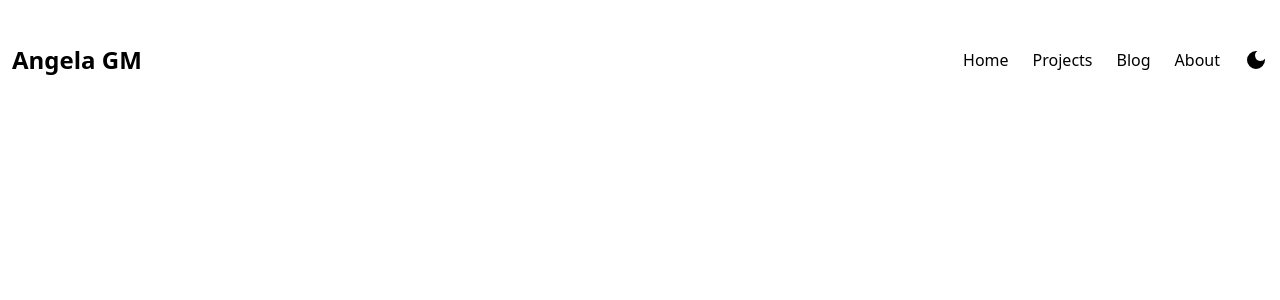
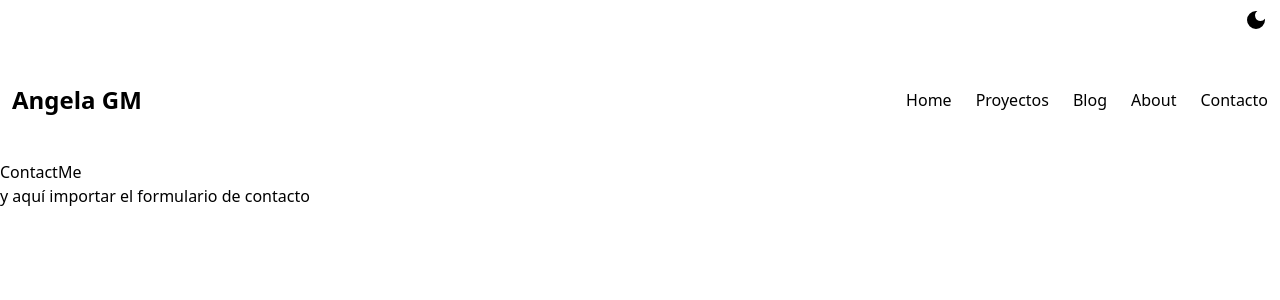
Before and after one commit to Angela-GM/portfolio-angela-gm, a React (Vite) app in the folder frontend/: page /contact in a window 1280 px wide. Shown: the top 300 px of the page. Built offline with nearby package versions, Linux system fonts and the light colour scheme.

Commit message:
arreglar las rutas y el layout del menu

```diff
--- a/frontend/package.json
+++ b/frontend/package.json
@@ -16,8 +16,9 @@
     "react-router-dom": "^6.15.0"
   },
   "devDependencies": {
-    "@types/react": "^18.2.15",
+    "@types/react": "^18.2.20",
     "@types/react-dom": "^18.2.7",
+    "@types/react-router-dom": "^5.3.3",
     "@typescript-eslint/eslint-plugin": "^6.0.0",
     "@typescript-eslint/parser": "^6.0.0",
     "@vitejs/plugin-react": "^4.0.3",
--- a/frontend/src/App.tsx
+++ b/frontend/src/App.tsx
@@ -1,17 +1,10 @@
-import Home from "./pages/Home";
+import { Outlet } from "react-router-dom";
 
-import { ThemeProvider } from "./providers/ThemeProvider";
 
 function App() {
   return (
-
-      <ThemeProvider>
-
-
-        <Home />
-      </ThemeProvider>
-  );
+<Outlet />
+ );
 }
 
-
 export default App;
--- a/frontend/src/components/Header.tsx
+++ b/frontend/src/components/Header.tsx
@@ -1,29 +1,18 @@
-
+import { Link } from 'react-router-dom';
 
 function Header() {
   return (
-    <header className="stiky top-0 z-40 w-full dark:bg-bg-primary/50 dark:text-text-primary backdrop-blur-md">
+    <header className="sticky top-0 z-40 w-full dark:bg-bg-primary/50 dark:text-text-primary backdrop-blur-md">
       <div className="container py-5" style={{ opacity: 1, transform: "none" }}>
         <div className="hidden h-20 items-center md:flex justify-between px-3">
-
-            <p className="hidden text-2xl font-bold md:inline-block">
-              Angela GM
-            </p>
+          <p className="hidden text-2xl font-bold md:inline-block">Angela GM</p>
 
           <div className="flex gap-6 items-center cursor-pointer">
-
-            <p>Home</p>
-
-
-
-              <p>Projects</p>
-
-
-              <p>Blog</p>
-
-
-              <p>About</p>
-
+            <Link to="/">Home</Link>
+            <Link to="/projects">Proyectos</Link>
+            <Link to="/blog">Blog</Link>
+            <Link to="/about">About</Link>
+            <Link to="/contact">Contacto</Link>
           </div>
         </div>
       </div>
--- /dev/null
+++ b/frontend/src/components/routes/Home.tsx
@@ -0,0 +1,8 @@
+
+function Home() {
+  return (
+<h1>Home</h1>
+  )
+}
+
+export default Home
--- a/frontend/src/main.tsx
+++ b/frontend/src/main.tsx
@@ -1,11 +1,37 @@
-import React from 'react'
-import ReactDOM from 'react-dom/client'
-import App from './App.tsx'
-import './index.css'
+import React from "react";
+import ReactDOM from "react-dom/client";
+import "./index.css";
+import {
+  BrowserRouter,
+  Route,
+  Routes,
+} from "react-router-dom";
+import Home from "./components/routes/Home.tsx";
+import { ThemeProvider } from "./providers/ThemeProvider.tsx";
+import Header from "./components/Header.tsx";
+import Layout from "./providers/Layout.tsx";
+import Projects from "./components/routes/Projects.tsx";
+import Blog from "./components/routes/Blog.tsx";
+import AboutMe from "./components/routes/AboutMe.tsx";
+import ContactMe from "./components/routes/ContactMe.tsx";
 
-
-ReactDOM.createRoot(document.getElementById('root')!).render(
+ReactDOM.createRoot(document.getElementById("root")!).render(
   <React.StrictMode>
-    <App />
-  </React.StrictMode>,
-)
+   <ThemeProvider>
+      <BrowserRouter>
+        <Layout>
+          <Header />
+          <Routes> {/* Define tus rutas dentro de Routes */}
+            <Route path="/" element={<Home />} />
+            <Route path="/projects" element={<Projects />} />
+            <Route path="/blog" element={<Blog />}
+             />
+             <Route path="/about" element={<AboutMe />} />
+             <Route path="/contact" element={<ContactMe />} />
+            {/* Define otras rutas aquí */}
+          </Routes>
+        </Layout>
+      </BrowserRouter>
+    </ThemeProvider>
+  </React.StrictMode>
+);
--- a/frontend/src/pages/Home.tsx
+++ /dev/null
@@ -1,12 +0,0 @@
-import Header from "../components/Header"
-import Layout from "../providers/Layout"
-
-function Home() {
-  return (
-    <Layout>
-      <Header />
-    </Layout>
-  )
-}
-
-export default Home
--- a/frontend/src/providers/Layout.tsx
+++ b/frontend/src/providers/Layout.tsx
@@ -9,14 +9,17 @@ type Props = {
 function Layout({children}: Props) {
     const { theme, toggleTheme } = useContext(ThemeContext)
   return (
-    <div className='bg-white dark:bg-bg-primary flex flex-row-reverse'>
-        <div className='flex justify-end'>
-            <button className='font-bold py-2 px-3 rounded dark:text-white text-2xl' onClick={toggleTheme}>
-                {theme === "dark" ? <MdLightMode /> : <MdDarkMode />}
-                 </button>
-        </div>
-        {children}
-       </div>
+    <div className={`bg-white dark:bg-bg-primary ${theme}`}>
+      <div className="flex justify-end">
+        <button
+          className="font-bold py-2 px-3 rounded dark:text-white text-2xl"
+          onClick={toggleTheme}
+        >
+          {theme === 'dark' ? <MdLightMode /> : <MdDarkMode />}
+        </button>
+      </div>
+      {children}
+    </div>
 
   )
 }
--- a/frontend/src/providers/ThemeProvider.tsx
+++ b/frontend/src/providers/ThemeProvider.tsx
@@ -1,70 +1,68 @@
-import { Dispatch, SetStateAction, createContext, useEffect, useLayoutEffect, useRef, useState } from "react"
+import { Dispatch, SetStateAction, createContext, useEffect, useLayoutEffect, useRef, useState } from "react";
 
-type Theme = 'light' | 'dark'
+type Theme = 'light' | 'dark';
 
 const usePrevious = (value: Theme) => {
-    const ref = useRef<Theme>()
+  const ref = useRef<Theme>(value);
 
   useEffect(() => {
-        ref.current = value
-
-    }, [value])
+    ref.current = value;
+  }, [value]);
 
   return ref.current;
-}
+};
 
 const getInitialTheme = (key: string): Theme => {
   const storedTheme = window.localStorage.getItem(key) as Theme;
   if (storedTheme) {
     return storedTheme;
   }
-    return window.matchMedia && window.matchMedia("(prefers-color-scheme: dark").matches ? "dark" : "light";
-}
+  return window.matchMedia && window.matchMedia("(prefers-color-scheme: dark)").matches ? "dark" : "light";
+};
 
 const useStorageTheme = (key: string): [Theme, Dispatch<SetStateAction<Theme>>] => {
-
-    const [ theme, setTheme ] = useState<Theme>(getInitialTheme(key));
+  const [theme, setTheme] = useState<Theme>(getInitialTheme(key));
 
   useEffect(() => {
-        window.localStorage.setItem(key, theme);
-    }, [theme, key])
+    window.localStorage.setItem(key, theme.toString());
+  }, [theme, key]);
 
-    return [theme, setTheme]
-}
+  return [theme, setTheme];
+};
 
 type ThemeContextProps = {
   theme: Theme;
   toggleTheme: () => void;
-}
+};
 
 export const ThemeContext = createContext<ThemeContextProps>({
   theme: 'light',
   toggleTheme: () => {
     console.log('hola');
-
-
   }
-})
+});
 
 type PropsProvider = {
   children: React.ReactNode;
-}
-export const ThemeProvider = ({children}: PropsProvider) => {
-    const [ theme, setTheme ] = useStorageTheme("theme");
+};
+
+export const ThemeProvider = ({ children }: PropsProvider) => {
+  const [theme, setTheme] = useStorageTheme("theme");
 
   const oldTheme = usePrevious(theme);
 
   useLayoutEffect(() => {
     document.documentElement.classList.remove(oldTheme as string);
     document.documentElement.classList.add(theme);
-    }, [theme, oldTheme])
+  }, [theme, oldTheme]);
 
   const toggleTheme = () => {
     setTheme((prev) => (prev === 'light' ? 'dark' : 'light'));
-    }
+  };
+
   return (
     <ThemeContext.Provider value={{ theme, toggleTheme }}>
       {children}
     </ThemeContext.Provider>
   );
-}
+};
```
Also changed, not shown: frontend/src/components/routes/AboutMe.tsx (renamed from frontend/src/pages/AboutMe.tsx), frontend/src/components/routes/Blog.tsx (renamed from frontend/src/pages/Blog.tsx), frontend/src/components/routes/ContactMe.tsx (renamed from frontend/src/pages/ContactMe.tsx), frontend/src/components/routes/Projects.tsx (renamed from frontend/src/pages/Projects.tsx), 1 other file (tests, documents, lock files or other folders). Lines whose indentation alone changed are shown as unchanged.
